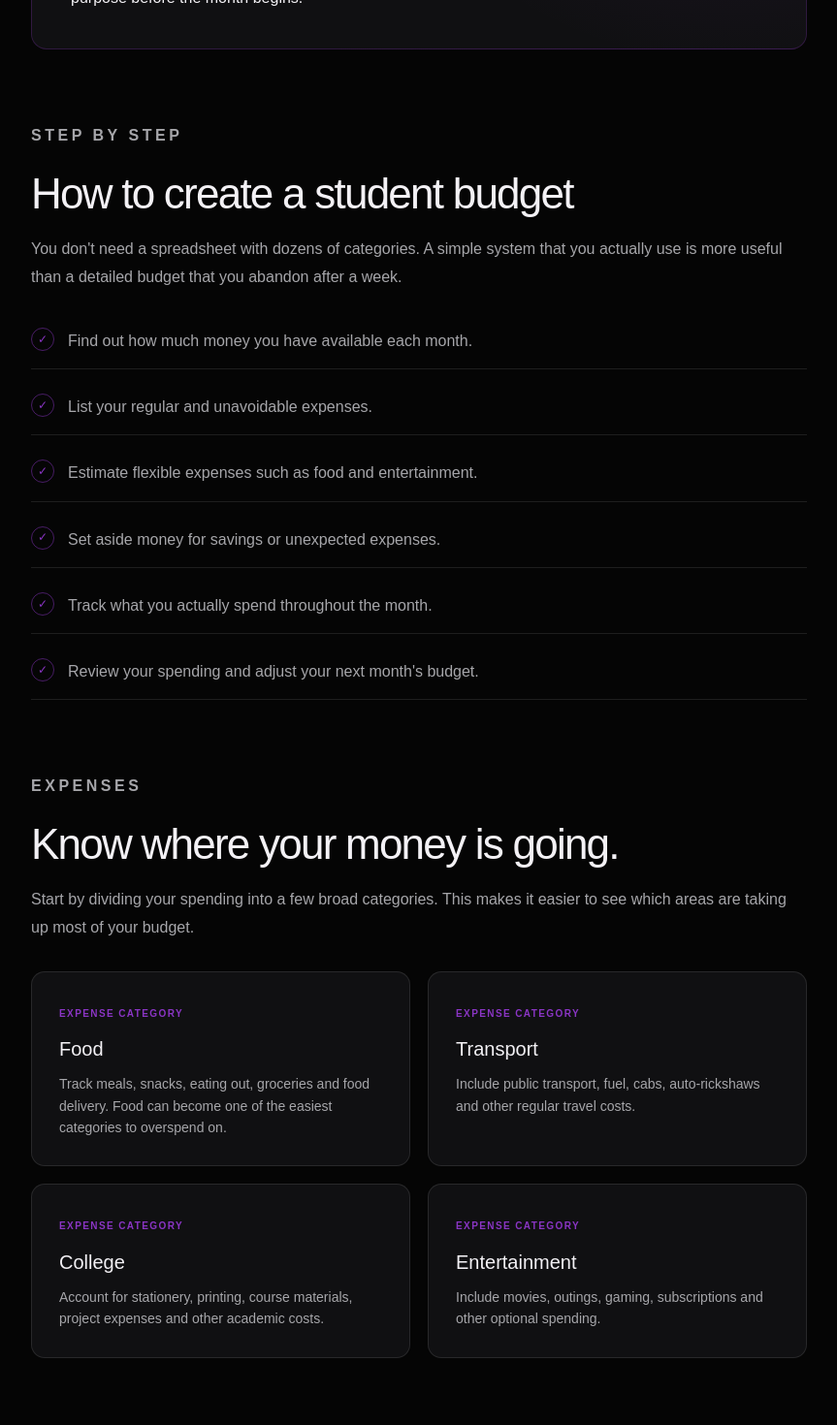
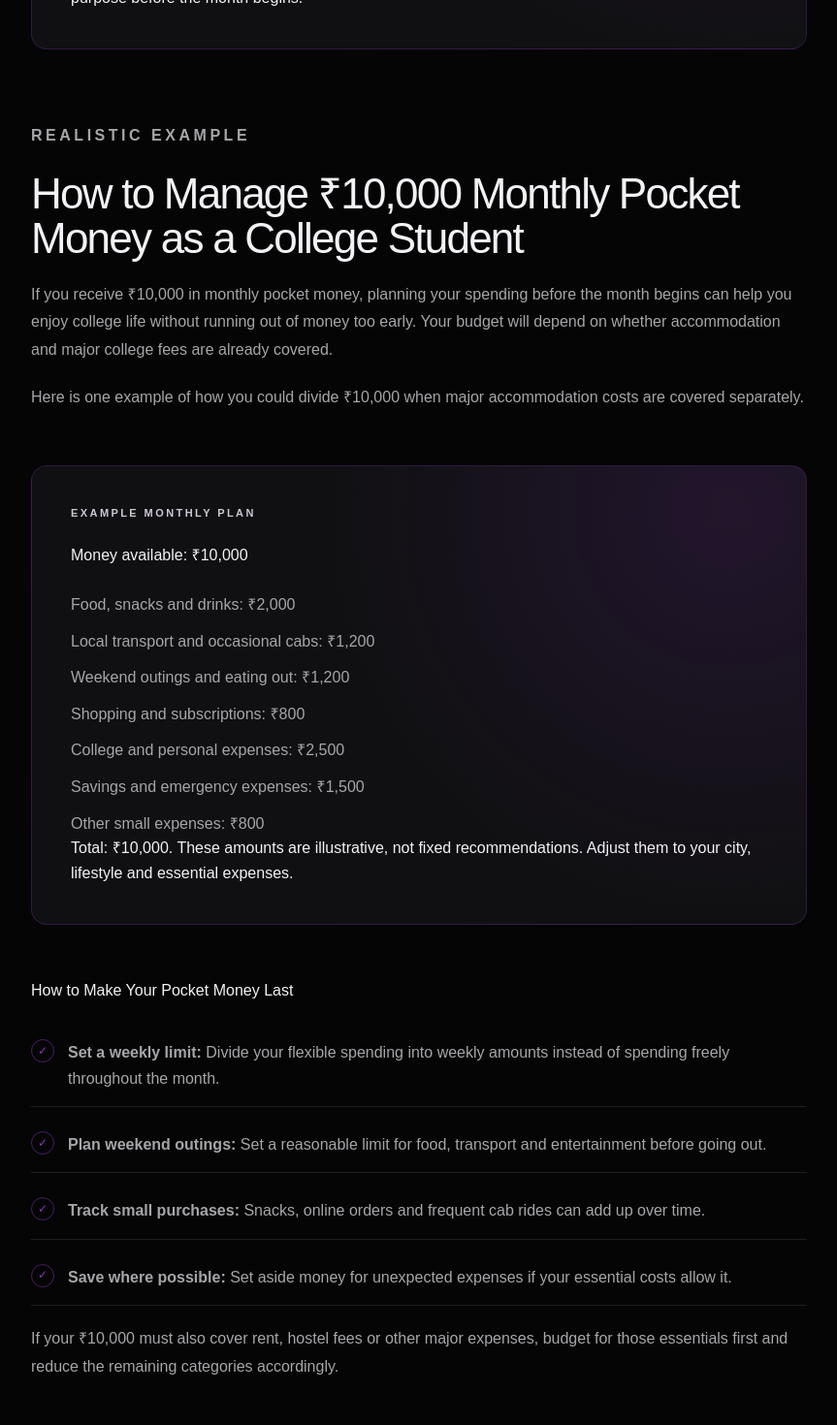
Before and after one commit to LAKSHYAG16/college-survival-guide, a Next.js app: page /money/student-budget-guide in a window 1280 px wide. Shown: the part 3020-4490 px from the top of the page at 97% size, without its empty margins (208-1071 px from the left). Built offline with nearby package versions, Linux system fonts and the light colour scheme.

Commit message:
Improve student budget SEO content 2

```diff
--- a/app/money/student-budget-guide/page.tsx
+++ b/app/money/student-budget-guide/page.tsx
@@ -80,7 +80,7 @@ export default function StudentBudgetGuidePage() {
       "A practical student budget guide covering monthly expenses, essential spending, saving money, hostel costs and simple ways to track your spending.",
     url: "https://college-survival-guide-plum.vercel.app/money/student-budget-guide",
     datePublished: "2026-09-21",
-    dateModified: "2026-09-21",
+    dateModified: "2026-10-13",
     image:
       "https://college-survival-guide-plum.vercel.app/images/student-budget-guide.png",
   });
@@ -264,6 +264,92 @@ export default function StudentBudgetGuidePage() {
               </p>
             </div>
           </section>
+
+
+          {/* ₹10,000 pocket-money example */}
+          <section className="article-section">
+            <p className="eyebrow">REALISTIC EXAMPLE</p>
+
+            <h2>How to Manage ₹10,000 Monthly Pocket Money as a College Student</h2>
+
+            <p>
+              If you receive ₹10,000 in monthly pocket money, planning your
+              spending before the month begins can help you enjoy college life
+              without running out of money too early. Your budget will depend
+              on whether accommodation and major college fees are already covered.
+            </p>
+
+            <p>
+              Here is one example of how you could divide ₹10,000 when major
+              accommodation costs are covered separately.
+            </p>
+
+            <div className="article-callout">
+              <p className="eyebrow">EXAMPLE MONTHLY PLAN</p>
+
+              <h3>Money available: ₹10,000</h3>
+
+              <ul>
+                <li>Food, snacks and drinks: ₹2,000</li>
+                <li>Local transport and occasional cabs: ₹1,200</li>
+                <li>Weekend outings and eating out: ₹1,200</li>
+                <li>Shopping and subscriptions: ₹800</li>
+                <li>College and personal expenses: ₹2,500</li>
+                <li>Savings and emergency expenses: ₹1,500</li>
+                <li>Other small expenses: ₹800</li>
+              </ul>
+
+              <p>
+                Total: ₹10,000. These amounts are illustrative, not fixed
+                recommendations. Adjust them to your city, lifestyle and
+                essential expenses.
+              </p>
+            </div>
+
+            <h3>How to Make Your Pocket Money Last</h3>
+
+            <ul className="checklist">
+              <li>
+                <span className="check-icon">✓</span>
+                <span>
+                  <strong>Set a weekly limit:</strong> Divide your flexible
+                  spending into weekly amounts instead of spending freely
+                  throughout the month.
+                </span>
+              </li>
+
+              <li>
+                <span className="check-icon">✓</span>
+                <span>
+                  <strong>Plan weekend outings:</strong> Set a reasonable
+                  limit for food, transport and entertainment before going out.
+                </span>
+              </li>
+
+              <li>
+                <span className="check-icon">✓</span>
+                <span>
+                  <strong>Track small purchases:</strong> Snacks, online
+                  orders and frequent cab rides can add up over time.
+                </span>
+              </li>
+
+              <li>
+                <span className="check-icon">✓</span>
+                <span>
+                  <strong>Save where possible:</strong> Set aside money for
+                  unexpected expenses if your essential costs allow it.
+                </span>
+              </li>
+            </ul>
+
+            <p>
+              If your ₹10,000 must also cover rent, hostel fees or other major
+              expenses, budget for those essentials first and reduce the
+              remaining categories accordingly.
+            </p>
+          </section>
+
 
           {/* Budgeting steps */}
           <section className="article-section">
@@ -541,6 +627,16 @@ export default function StudentBudgetGuidePage() {
                 Students can use available sources such as family support, scholarships or stipends, personal savings allocated for college, and suitable part-time income where applicable. The important step is to budget only the money that is realistically available and prioritize essential expenses first.
               </p>
             </div>
+
+            <div className="faq-item">
+              <h3>
+                How can I manage ₹10,000 monthly pocket money as a college student?
+              </h3>
+
+              <p>
+                Start by listing essential expenses such as food, transport and college supplies. Set limits for outings and shopping, track your spending each week, and keep money aside for unexpected costs if possible. If accommodation or college fees must come from the same ₹10,000, budget for those first.
+              </p>
+            </div>
           </section>
 
           {/* Related */}
```
